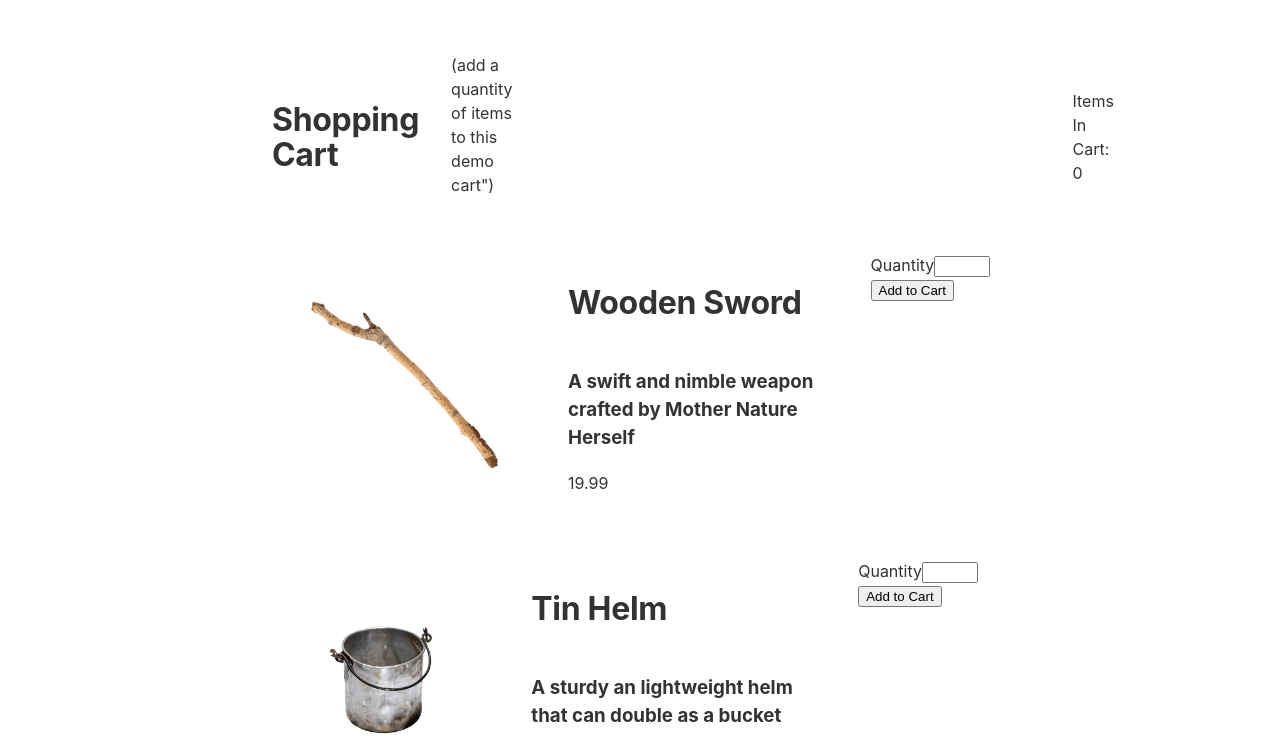
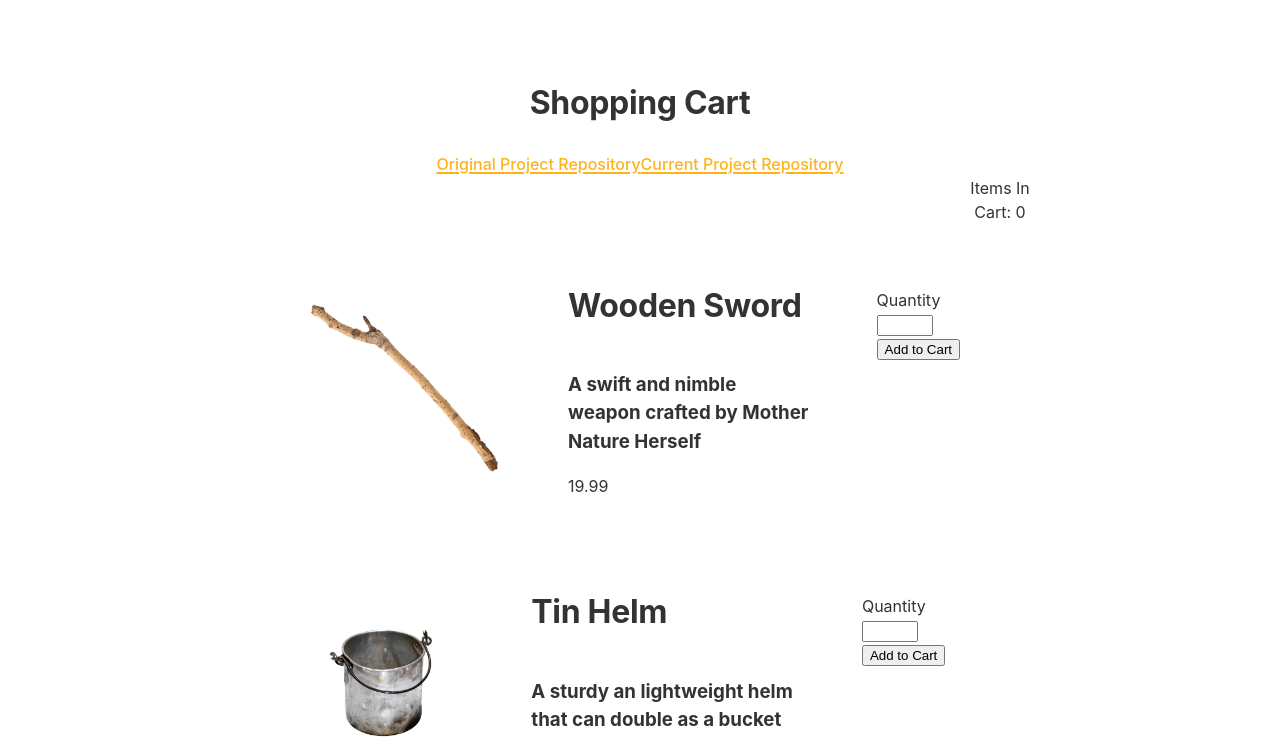
Before and after one commit to Gham556/Portfolio, a Gatsby site: page /shopping-cart in a window 1280 px wide. Shown: the part 52-798 px from the top of the page. Built offline with nearby package versions, Linux system fonts and the light colour scheme; Gatsby itself is replaced by a stand-in of ours.

Commit message:
updates shpping cart css and adds repo links

```diff
--- a/src/components/memoryGame.css
+++ b/src/components/memoryGame.css
@@ -1,4 +1,4 @@
-p {
+.currentScore, .highScore {
     margin: 0;
     color: #8a2be2;
 }
--- a/src/components/shoppingCart.css
+++ b/src/components/shoppingCart.css
@@ -31,15 +31,17 @@
   }
 
   #cartHeader {
-    display: flex;
-    align-items: center;
+   text-align: center;
   }
 
-  #cartHeader div {
-    margin-left: 70%;
-
+  .cart {
+    margin-left: 90%;
   }
 
   #cartHeader h1 {
     margin: 32px;
   }
+
+  .itemForm {
+    margin: 32px;
+  }
--- a/src/components/shoppingCartItemManager.js
+++ b/src/components/shoppingCartItemManager.js
@@ -23,7 +23,7 @@ const ItemManager = (props) => {
                             <div className="itemPrice">{item.price}</div>
                           </div>
                           <div className="cartAdd">
-                            <form onSubmit={incrementItems}>
+                            <form className="itemForm" onSubmit={incrementItems}>
                                 <label>Quantity</label>
                                 <input type='number' min={0} max={10}></input>
                                 <button type="submit">Add to Cart</button>
--- a/src/pages/shopping-cart.js
+++ b/src/pages/shopping-cart.js
@@ -16,8 +16,11 @@ const ShoppingCart = () => {
         <div className="shoppingCartMain">
             <div id="cartHeader">
                 <h1>Shopping Cart</h1>
-                <p>(add a quantity of items to this demo cart")</p>
-                <div data-testid='x'>Items In Cart: {itemsNum}</div>
+                <div className="links">
+                    <a href="https://github.com/Gham556/Shopping-Cart">Original Project Repository</a>
+                    <a href="https://github.com/Gham556/Portfolio/tree/gatsby">Current Project Repository</a>
+                </div>
+                <div className="cart" data-testid='x'>Items In Cart: {itemsNum}</div>
             </div>
             <ItemManager incrementItems={incrementItems}/>
         </div>
```
